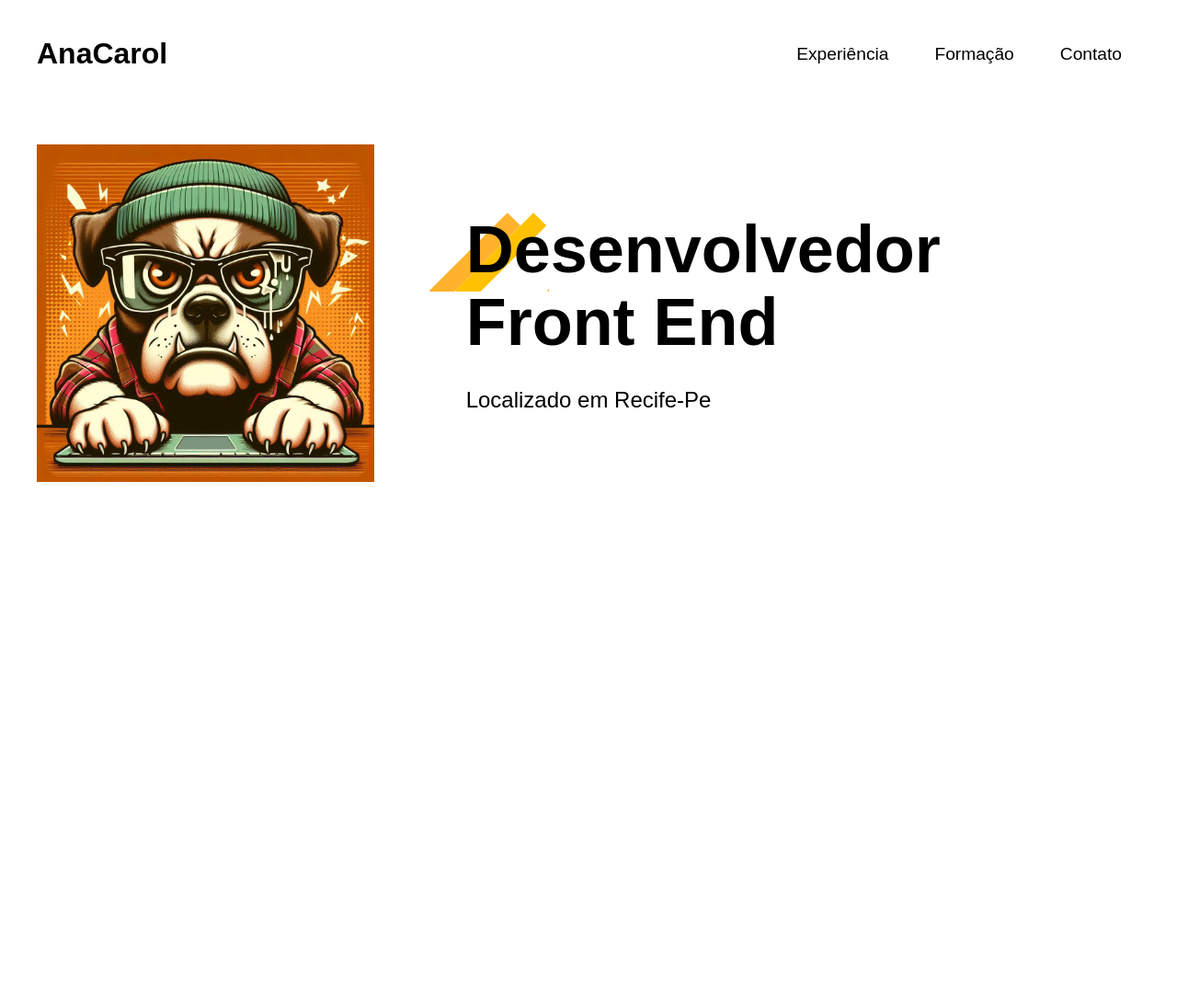
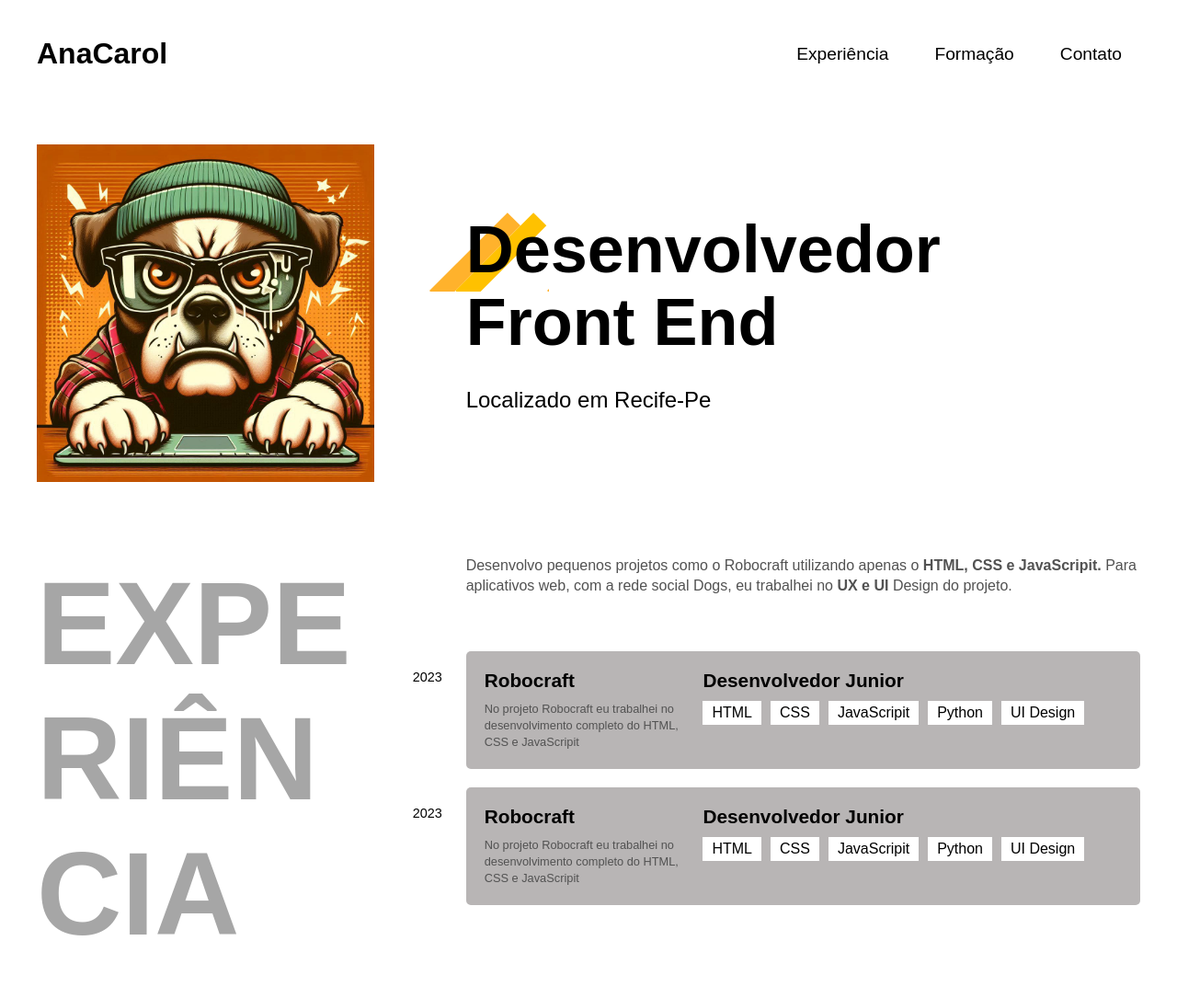
Before and after one commit to AnaCarol095/Portifolio, a plain HTML site: page index.html in a window 1280 px wide. Shown: the whole page at 92% size. Before the commit the page ends 800 px from the top, so only its background shows below. Drawn offline with Linux system fonts and the light colour scheme.

Commit message:
Add files via upload
2º versão

```diff
--- /dev/null
+++ b/css/experiencia.css
@@ -0,0 +1,64 @@
+.experiencia{
+  display: grid;
+  grid-template-columns: 1fr 2fr;
+  max-width: 1200px;
+  margin: 0 auto;
+  padding: 40px 20px;
+  gap: 100px;
+}
+
+.subtitulo{
+  color: #a6a6a6;
+  font-size: 8rem;
+  word-break: break-all;
+  max-width: 5ch;
+  text-transform: uppercase;
+}
+
+.experiencia-texto{
+  font-size: 1,5rem;
+  margin-bottom: 60px;
+  color: #525252;
+  line-height: 1.4;
+}
+
+.empresa{
+  display: grid;
+  grid-template-columns: 1fr 2fr;
+  position: relative;
+  background: #b8b5b5;
+  padding: 20px;
+  border-radius: 5px;
+  gap: 10px;
+  margin-bottom: 20px;
+}
+
+.empresa-ano{
+  position: absolute;
+  top: 20px;
+  left: -58px;
+  font-size: 0.9rem;
+}
+
+.empresa-titulo{
+  font-size: 1.3rem;
+  font-weight: bold;
+}
+
+.empresa-texto{
+  font-size: 0.8rem;
+  color: #525252;
+  line-height: 1.4;
+}
+
+.empresa-habilidades{
+  display: flex;
+  flex-wrap: wrap;
+  align-items: start;
+  gap: 10px;
+}
+
+.empresa-habilidades li{
+  background: white;
+  padding: 4px 10px;
+}
--- a/css/style.css
+++ b/css/style.css
@@ -1,3 +1,4 @@
 @import"./global.css";
 @import"./header.css";
 @import"./introducao.css";
+@import"./experiencia.css";
--- a/index.html
+++ b/index.html
@@ -26,6 +26,45 @@
 </div>
   </main>
 
+  <section class="experiencia" aria-label="Experiência">
+<h2 class="subtitulo">Experiência</h2>
+<div>
+  <p class="experiencia-texto">Desenvolvo pequenos projetos como o Robocraft utilizando apenas o <strong>HTML, CSS e JavaScripit.</strong> Para aplicativos web, com a rede social Dogs, eu trabalhei no <strong>UX e UI</strong> Design do projeto.</p>
+
+  <div class="empresa">
+<span class="empresa-ano">2023</span>
+<h3 class="empresa-titulo">Robocraft</h3>
+<span class="empresa-titulo">Desenvolvedor Junior</span>
+<p class="empresa-texto">No projeto Robocraft eu trabalhei no desenvolvimento completo do HTML, CSS e JavaScripit</p>
+<ul class="empresa-habilidades">
+  <li>HTML</li>
+  <li>CSS</li>
+  <li>JavaScripit</li>
+  <li>Python</li>
+  <li>UI Design</li>
+</ul>
+  </div>
+
+
+   <div class="empresa">
+<span class="empresa-ano">2023</span>
+<h3 class="empresa-titulo">Robocraft</h3>
+<span class="empresa-titulo">Desenvolvedor Junior</span>
+<p class="empresa-texto">No projeto Robocraft eu trabalhei no desenvolvimento completo do HTML, CSS e JavaScripit</p>
+<ul class="empresa-habilidades">
+  <li>HTML</li>
+  <li>CSS</li>
+  <li>JavaScripit</li>
+  <li>Python</li>
+  <li>UI Design</li>
+</ul>
+  </div>
+
+</div>
+
+</div>
+  </section>
+
 
 </body>
 </html>
```
